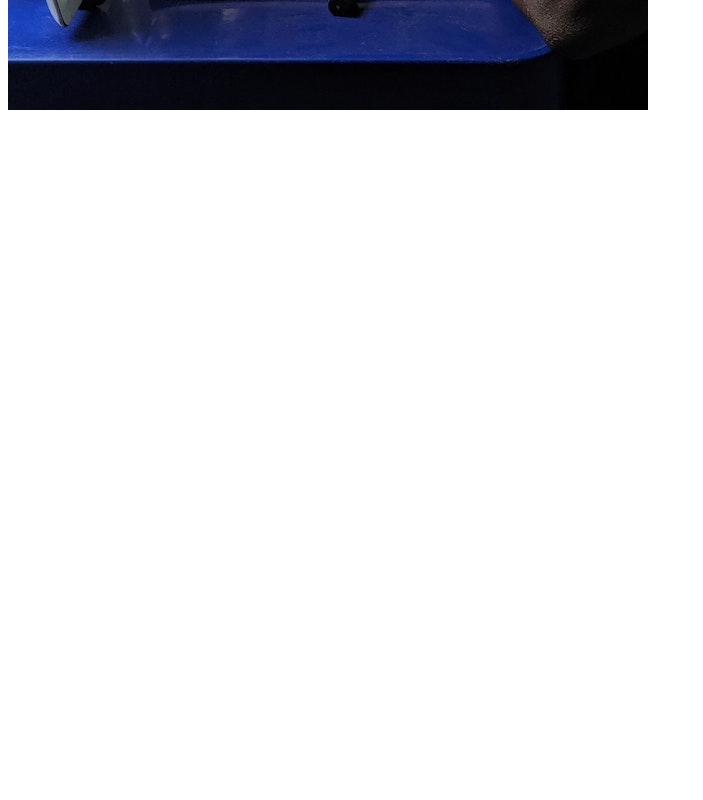
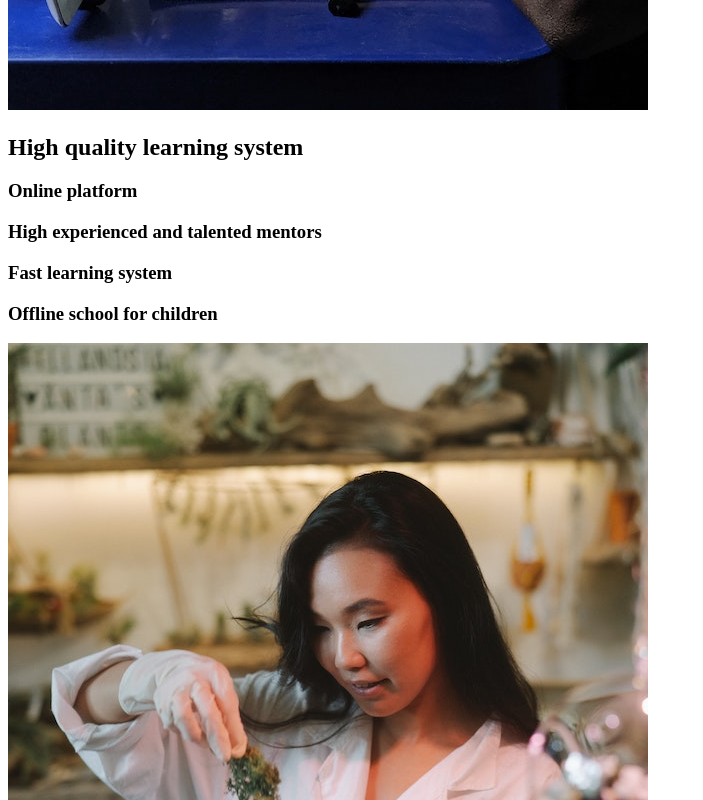
Before and after one commit to Shaxboz2001/golden-bridge-project, a React (Create React App) app: page / in a window 1280 px wide. Shown: the part 1020-1820 px from the top of the page, without its empty margins (0-703 px from the left). Before the commit the page ends 1142 px from the top, so only its background shows below. Built offline with nearby package versions, Linux system fonts and the light colour scheme.

Commit message:
Benefits section completed

```diff
--- /dev/null
+++ b/src/components/BenefitsSection.js
@@ -0,0 +1,22 @@
+import React from "react";
+// import images
+import homeIntro2 from "../img/home_intro2.jpg";
+
+const BenefitsSections = () => {
+  return (
+    <div className="benefits">
+      <div className="description">
+        <h2>High quality learning system</h2>
+        <div className="benefit">
+          <h3>Online platform</h3>
+          <h3>High experienced and talented mentors</h3>
+          <h3>Fast learning system</h3>
+          <h3>Offline school for children</h3>
+        </div>
+      </div>
+      <img src={homeIntro2} alt="a girl in laboratory" />
+    </div>
+  );
+};
+
+export default BenefitsSections;
--- a/src/pages/AboutUs.js
+++ b/src/pages/AboutUs.js
@@ -1,12 +1,14 @@
 import React from "react";
 // import components
 import AboutSection from "../components/AboutSection";
+import BenefitsSections from "../components/BenefitsSection";
 
 const AboutUs = () => {
   return (
-    <div>
+    <>
       <AboutSection />
-    </div>
+      <BenefitsSections />
+    </>
   );
 };
 
```
Also changed, not shown: src/img/home_intro2.jpg (added).
